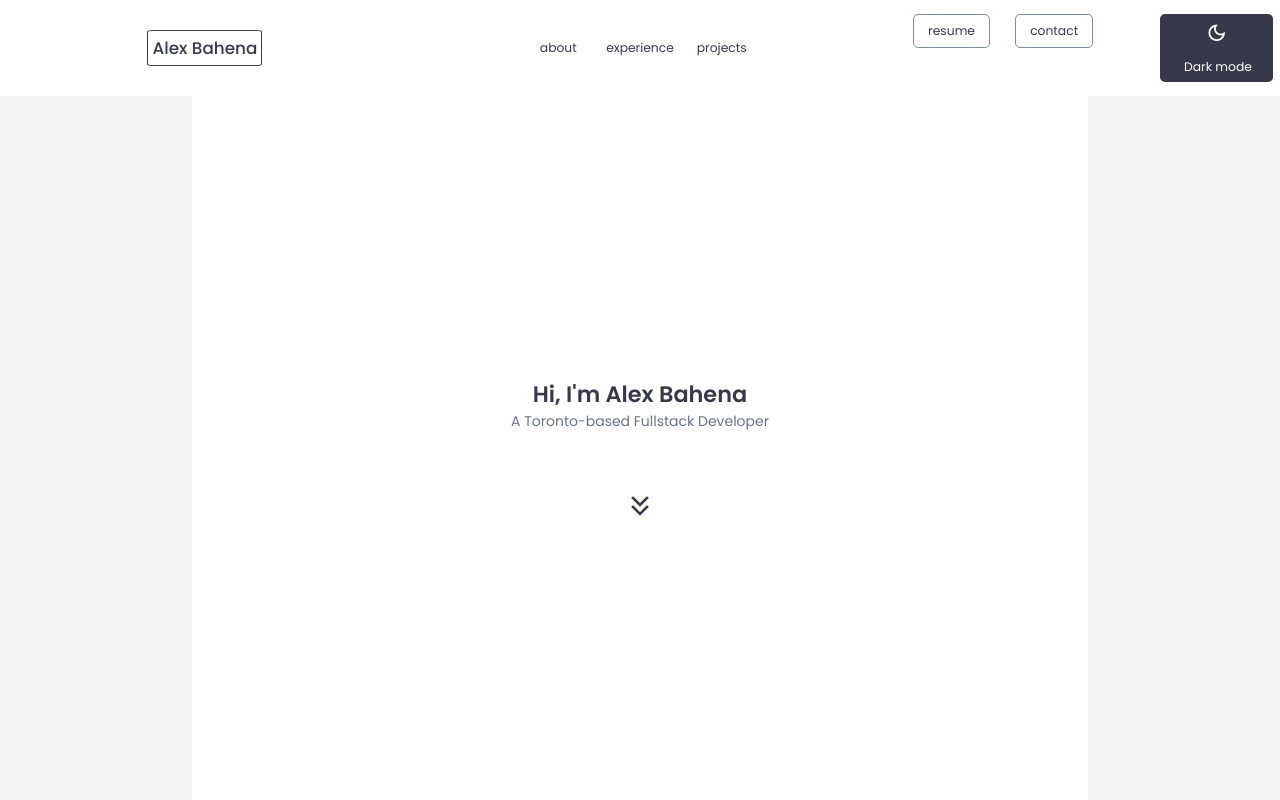
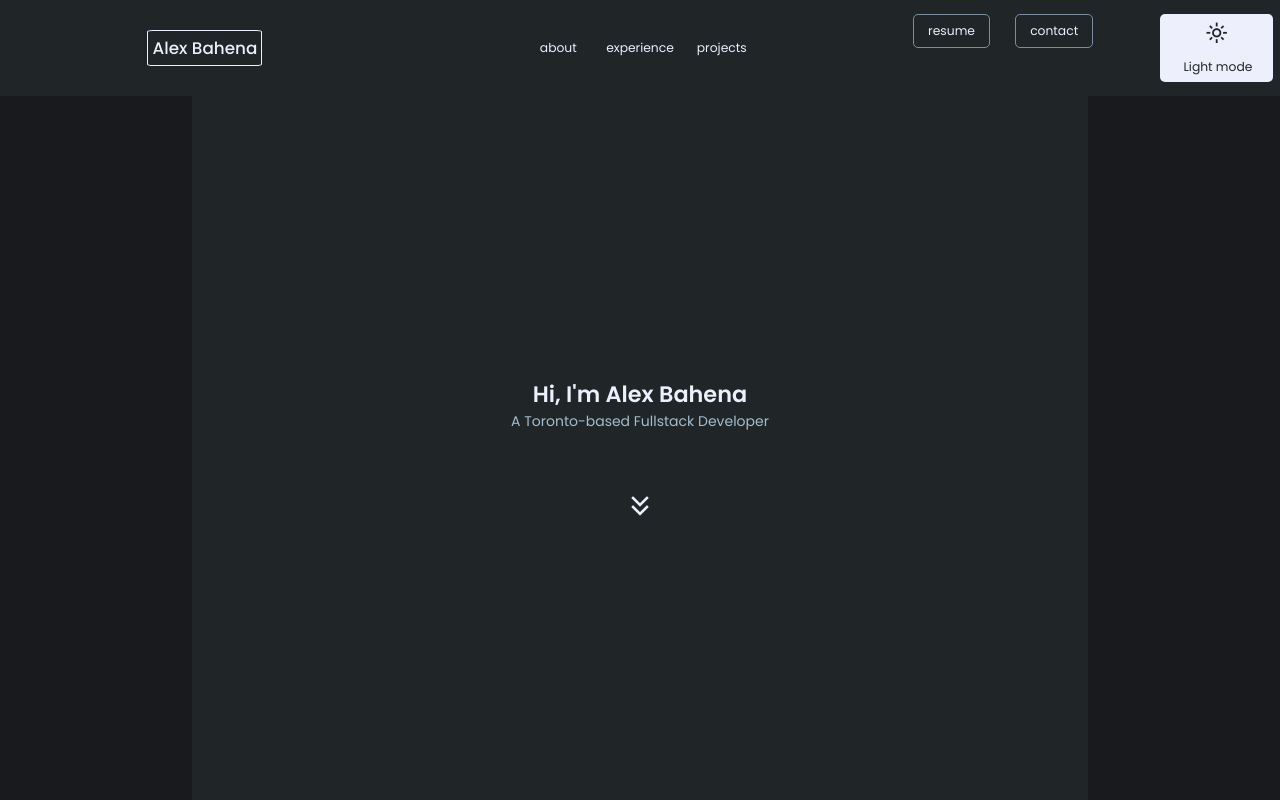
Before and after one commit to alex-bahena/portfolio-v2.0, a React (Vite) app: page / in a window 1280 px wide. Shown: the top 800 px of the page. Built offline with nearby package versions, Linux system fonts and the light colour scheme.

Commit message:
Navbar: - Darkmode logic improved. - The anchor active tags are sorted out. - Anchors redirect/jump into the appropriate section

```diff
--- a/package.json
+++ b/package.json
@@ -11,7 +11,8 @@
   },
   "dependencies": {
     "react": "^18.2.0",
-    "react-dom": "^18.2.0"
+    "react-dom": "^18.2.0",
+    "react-scrollspy-nav": "^1.3.0"
   },
   "devDependencies": {
     "@types/react": "^18.2.66",
--- a/src/components/about/About.jsx
+++ b/src/components/about/About.jsx
@@ -8,7 +8,7 @@ function About() {
     const isMobile = windowWidth <= 768;
 
     return (
-        <section id="background" className="about">
+        <section id="about" className="about">
               <div className='profile-photo'>
                         <img src={profilephoto} alt="profile-photo" />
                     </div>
--- a/src/components/hero/Hero.jsx
+++ b/src/components/hero/Hero.jsx
@@ -4,7 +4,7 @@ import './Hero.css'
 function Hero() {
     return (
 
-<section id="white" className="hero">
+<section className="hero">
     <div className='hero-content'>
     <h1>Hi, I&apos;m Alex Bahena</h1>
     <p>A Toronto-based Fullstack Developer</p>
--- a/src/components/navbar/Navbar.jsx
+++ b/src/components/navbar/Navbar.jsx
@@ -14,17 +14,25 @@ function Navbar() {
     };
 
     useEffect(() => {
-
+        /* Render the last state of the dark mode theme stored in localStorage */
         const darkTheme = localStorage.getItem('DARK_MODE');
         document.body.classList.add(darkTheme);
-
         const handleClick = (event) => {
             const clickedElement = event.target.closest('a');
             if (clickedElement) {
                 event.preventDefault();
-                const activeElements = document.querySelectorAll('a.active');
-                activeElements.forEach(element => element.classList.remove('active'));
+               /* Logic left a future project --
+               The following two commented lines of code, help removing the active classname of the current element,
+               so we don't have two active elements when the user clicks on it. */
+
+                // const activeElements = document.querySelectorAll('a.active');
+                // activeElements.forEach(element => element.classList.remove('active'));
+
+                /* Right now the active classname is removed after 1500ms (1.5s) */
                 clickedElement.classList.add('active');
+                setTimeout(() => {
+                    clickedElement.classList.remove('active');
+                }, 1500);
             }
         };
 
@@ -34,6 +42,21 @@ function Navbar() {
             document.removeEventListener('click', handleClick);
         };
     }, []);
+
+    const handleAnchorClick = (event, sectionId) => {
+        event.preventDefault();
+        const element = document.getElementById(sectionId);
+        const navbarOffset = 50;
+        const elementPosition = element.getBoundingClientRect().top;
+        const offsetPosition = elementPosition + window.scrollY - navbarOffset
+
+
+        window.scrollTo({
+            top: offsetPosition,
+            behavior: 'smooth'
+        });
+    };
+
 
     return (
         <nav className='navbar'>
@@ -50,31 +73,31 @@ function Navbar() {
             </span>
             </div>
             <div className={isMenuOpen ? 'nav-item-1 nav-web' : 'nav-mobile'}>
-                <a href="#about" >about</a>
+                <a onClick={(e) => handleAnchorClick(e, 'about')}>about</a>
             </div>
             <div className={isMenuOpen ? 'nav-item-2 nav-web' : 'nav-mobile'}>
                 <a href="#experience" >experience</a>
             </div>
             <div className={isMenuOpen ? 'nav-item-3 nav-web' : 'nav-mobile'}>
-                <a  href="#projects">projects</a>
+                <a  onClick={(e) => handleAnchorClick(e, 'projects')}>projects</a>
             </div>
             <div className={isMenuOpen ? 'nav-item-4 nav-web' : 'nav-mobile'}>
                 <a  href="#resume">resume</a>
             </div>
             <div className={isMenuOpen ? 'nav-item-5 nav-web' : 'nav-mobile'}>
-                <a href="#contact">contact</a>
+                <a onClick={(e) => handleAnchorClick(e, 'contact')}>contact</a>
             </div>
             </>
             :    <>
         <div className='center-menu'>
             <div className={isMenuOpen ? 'nav-item-1 nav-web' : 'nav-mobile'}>
-                <a href="#about" >about</a>
+                <a onClick={(e) => handleAnchorClick(e, 'about')}>about</a>
             </div>
             <div className={isMenuOpen ? 'nav-item-2 nav-web' : 'nav-mobile'}>
                 <a href="#experience" >experience</a>
             </div>
             <div className={isMenuOpen ? 'nav-item-3 nav-web' : 'nav-mobile'}>
-                <a  href="#projects">projects</a>
+                <a  onClick={(e) => handleAnchorClick(e, 'projects')}>projects</a>
             </div>
         </div>
         <div className='right-menu'>
@@ -82,7 +105,7 @@ function Navbar() {
                 <a  href="#resume">resume</a>
             </div>
             <div className={isMenuOpen ? 'nav-item-5 nav-web' : 'nav-mobile'}>
-                <a href="#contact">contact</a>
+                <a onClick={(e) => handleAnchorClick(e, 'contact')}>contact</a>
             </div>
             <div className={isMenuOpen ? 'nav-item-6 nav-web' : 'nav-mobile'}>
            <DarkMode></DarkMode>
--- a/src/components/navbar/dark_mode/DarkMode.jsx
+++ b/src/components/navbar/dark_mode/DarkMode.jsx
@@ -1,47 +1,38 @@
-import { useState } from 'react';
+import { useState, useEffect } from 'react';
 import useWindowSize from '../../../hooks/useWindowSize';
 
+const DarkMode = () => {
+    const { width: windowWidth } = useWindowSize();
+    const isMobile = windowWidth <= 768;
 
-const DarkMode = () =>{
-    const { width: windowWidth } = useWindowSize();
-    const isMobile = windowWidth <= 768
-    const body = document.body;
-    const lightMode = 'light_mode';
-    const darkMode = 'dark_mode';
-    let  theme;
-    const [appTheme, setappTheme] = useState('')
-    console.log(appTheme);
+    const [theme, setTheme] = useState(() => localStorage.getItem('theme') || 'dark_mode');
 
-    const darkTheme = () => {
-        if (localStorage) {
-         theme = localStorage.getItem('theme')
-            setappTheme(theme)
-        }
-        if(theme === darkMode){
-            body.classList.add('dark-mode-variables')
+    useEffect(() => {
+        if (theme === 'dark_mode') {
+            document.body.classList.add('dark-mode-variables');
+            localStorage.setItem('theme', 'dark_mode');
             localStorage.setItem('DARK_MODE', 'dark-mode-variables')
-            localStorage.setItem('theme', lightMode)
-        }else {
-            body.classList.remove('dark-mode-variables')
-            localStorage.setItem('theme', darkMode )
+        } else {
+            document.body.classList.remove('dark-mode-variables');
+            localStorage.setItem('theme', 'light_mode');
             localStorage.setItem('DARK_MODE', '.')
         }
-    }
-const themeLastState = localStorage.getItem('theme');
+    }, [theme]);
+
+    const toggleTheme = () => {
+        setTheme(prevTheme => (prevTheme === 'dark_mode' ? 'light_mode' : 'dark_mode'));
+    };
 
     return (
-       <span className='dark-mode-wrapper' onClick={(e) => darkTheme(e)}>
-        <span id="dark-mode"className="material-symbols-sharp dark-mode" >
-            {themeLastState ? themeLastState : darkMode}
+        <span className='dark-mode-wrapper' onClick={toggleTheme}>
+            <span className="material-symbols-sharp dark-mode">
+            {theme === 'light_mode' ? 'dark_mode' : 'light_mode'}
+            </span>
+            {!isMobile &&
+                <span>{theme === 'light_mode' ? 'Dark mode' : 'Light mode'}</span>
+            }
         </span>
-        {!isMobile &&
-            <span id="dark-mode">{themeLastState === 'light_mode'? 'Light mode' : 'Dark mode'}
-            </span>
-        }
-        </span>
-
-    )
-
-}
+    );
+};
 
 export default DarkMode;
--- a/src/components/projects-component/Projects.jsx
+++ b/src/components/projects-component/Projects.jsx
@@ -13,7 +13,7 @@ function Projects() {
     const { width: windowWidth } = useWindowSize();
     const isMobile = windowWidth <= 1200;
     return (
-        <section id="white" className="projects-section">
+        <section id="projects" className="projects-section">
             <div className='projects-title'>
                 <h2 className='title-decoration'><span>Projects</span></h2>
             </div>
```
Also changed, not shown: 1 other file (tests, documents, lock files or other folders).
